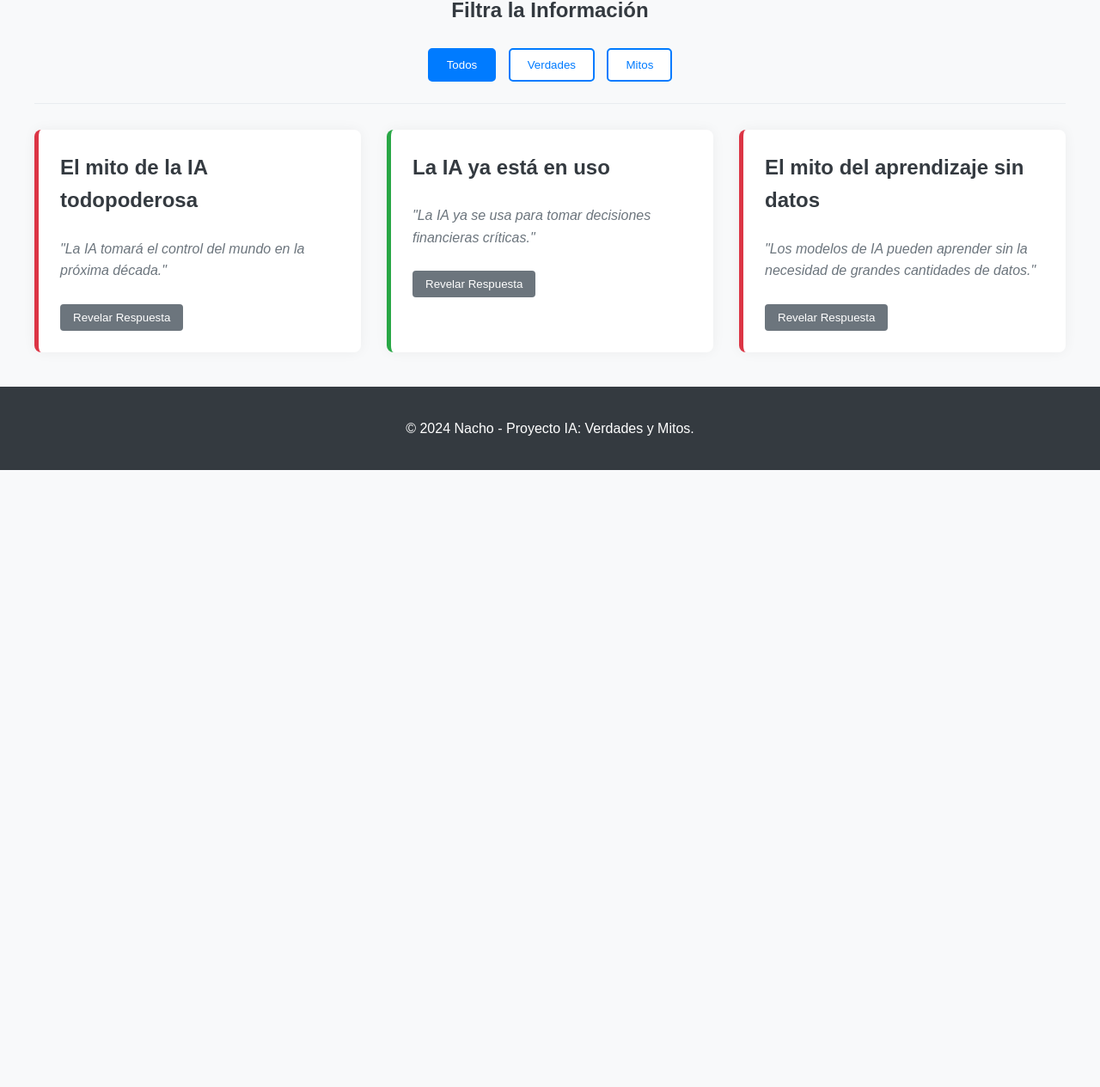
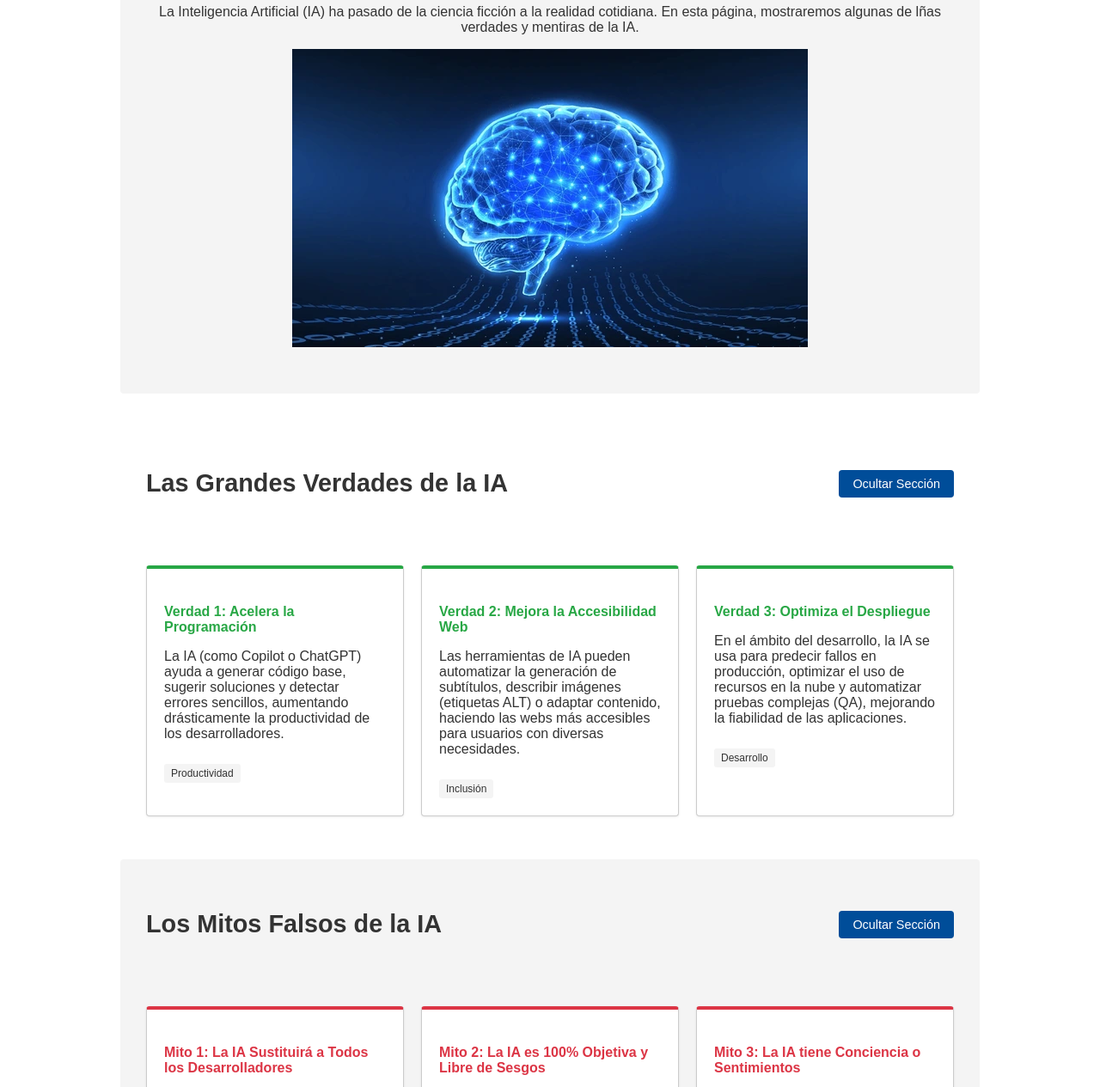
Before and after one commit to slopgom/ia, a website: page index.html in a window 1280 px wide. Shown: the part 263-1528 px from the top of the page at 86% size. Before the commit the page ends 810 px from the top, so only its background shows below. Drawn offline with Linux system fonts and the light colour scheme.

Commit message:
Actualización index.html

```diff
--- a/index.html
+++ b/index.html
@@ -1,66 +1,103 @@
 <!DOCTYPE html>
-<html lang="es">
+<html lang="en">
+
 <head>
     <meta charset="UTF-8">
     <meta name="viewport" content="width=device-width, initial-scale=1.0">
-    <title>IA: Verdades y Mitos</title>
-    <link rel="stylesheet" href="style.css">
-    <link rel="icon" href="pngwing.com.png" type="image/png">
+    <meta name="author" content="Francisco José Jiménez López (Alumno 2º de DAW)">
+    <script src="js/main.js"></script>
+    <link rel="stylesheet" href="css/style.css">
+    <title>IA: Verdades y Mentiras</title>
 </head>
 <body>
-
-    <header>
-        <h1>🤖 IA: Verdades y Mitos</h1>
-        <p>Desmintiendo creencias y explorando la realidad de la Inteligencia Artificial.</p>
+    <header class="main-header">
+        <div>
+            <h1>IA: Verdades y Mentiras</h1>
+        </div>
+        <nav class="main-nav">
+            <ul>
+                <li><a href="#introduccion">Inicio</a></li>
+                <li><a href="#verdades">Verdades</a></li>
+                <li><a href="#mentiras">Mentiras</a></li>
+            </ul>
+        </nav>
     </header>
 
     <main>
-        <section id="filtros">
-            <h2>Filtra la Información</h2>
-            <div class="botones-filtro">
-                <button data-filter="all" class="activo">Todos</button>
-                <button data-filter="verdad">Verdades</button>
-                <button data-filter="mito">Mitos</button>
+
+        <section id="introduccion" class="hero">
+            <h2>El Futuro No es lo que Piensas. Es lo que Sabes.</h2>
+            <p>La Inteligencia Artificial (IA) ha pasado de la ciencia ficción a la realidad cotidiana. En esta página,
+                mostraremos algunas de lñas verdades y mentiras de la IA.</p>
+            <img src="img/ia-cerebro.webp" alt="Imagen de un cerebro digitalizado con tecnología IA">
+        </section>
+
+        <section id="verdades" class="section section-verdades">
+            <div class="section-header">
+                <h3>Las Grandes Verdades de la IA</h3>
+                <button id="verdades-btn" class="btn" onclick="alternarVisibilidad('verdades-list')">Ocultar
+                    Sección</button>
+            </div>
+
+            <div id="verdades-list" class="lista-contenidos">
+
+                <article class="carta">
+                    <h4>Verdad 1: Acelera la Programación</h4>
+                    <p>La IA (como Copilot o ChatGPT) ayuda a generar código base, sugerir soluciones y detectar errores
+                        sencillos, aumentando drásticamente la productividad de los desarrolladores.</p>
+                    <span class="tag">Productividad</span>
+                </article>
+
+                <article class="carta">
+                    <h4>Verdad 2: Mejora la Accesibilidad Web</h4>
+                    <p>Las herramientas de IA pueden automatizar la generación de subtítulos, describir imágenes
+                        (etiquetas ALT)
+                        o adaptar contenido, haciendo las webs más accesibles para usuarios con diversas necesidades.
+                    </p>
+                    <span class="tag">Inclusión</span>
+                </article>
+
+                <article class="carta">
+                    <h4>Verdad 3: Optimiza el Despliegue</h4>
+                    <p>En el ámbito del desarrollo, la IA se usa para predecir fallos en producción, optimizar el uso de
+                        recursos en la nube y automatizar pruebas complejas (QA), mejorando la fiabilidad de las
+                        aplicaciones.</p>
+                    <span class="tag">Desarrollo</span>
+                </article>
             </div>
         </section>
 
-        <section id="contenido">
-            <article class="card mito" data-category="mito">
-                <h3>El mito de la IA todopoderosa</h3>
-                <p class="afirmacion">"La IA tomará el control del mundo en la próxima década."</p>
-                <button class="respuesta-toggle">Revelar Respuesta</button>
-                <div class="respuesta-contenido hidden">
-                    <p class="etiqueta-mito">❌ MITO</p>
-                    <p>**Explicación:** Las IAs actuales son IAs "estrechas" (Narrow AI), diseñadas para tareas específicas (ej. reconocimiento de imágenes). No poseen conciencia, intenciones ni la capacidad de automejora exponencial, lo que desmiente la idea de una singularidad inmediata o toma de control.</p>
-                </div>
-            </article>
+        <section id="mentiras" class="section bg-grey">
+            <div class="section-header">
+                <h3>Los Mitos Falsos de la IA</h3>
+                <button id="mentiras-btn" class="btn" onclick="alternarVisibilidad('mentiras-list')">Ocultar
+                    Sección</button>
+            </div>
 
-            <article class="card verdad" data-category="verdad">
-                <h3>La IA ya está en uso</h3>
-                <p class="afirmacion">"La IA ya se usa para tomar decisiones financieras críticas."</p>
-                <button class="respuesta-toggle">Revelar Respuesta</button>
-                <div class="respuesta-contenido hidden">
-                    <p class="etiqueta-verdad">✅ VERDAD</p>
-                    <p>**Explicación:** Los algoritmos de IA son la base del trading de alta frecuencia, la evaluación de riesgos crediticios y la detección de fraudes. Si bien están supervisados, ejecutan decisiones complejas a velocidades imposibles para humanos.</p>
-                </div>
-            </article>
+            <div id="mentiras-list" class="lista-contenidos">
 
-            <article class="card mito" data-category="mito">
-                <h3>El mito del aprendizaje sin datos</h3>
-                <p class="afirmacion">"Los modelos de IA pueden aprender sin la necesidad de grandes cantidades de datos."</p>
-                <button class="respuesta-toggle">Revelar Respuesta</button>
-                <div class="respuesta-contenido hidden">
-                    <p class="etiqueta-mito">❌ MITO</p>
-                    <p>**Explicación:** La mayoría de los modelos de Aprendizaje Profundo (Deep Learning) son voraces consumidores de datos. Necesitan millones de ejemplos para generalizar y hacer predicciones fiables. Es la calidad y cantidad de datos lo que define su rendimiento.</p>
-                </div>
-            </article>
+                <article class="ia-mito">
+                    <h4>Mito 1: La IA Sustituirá a Todos los Desarrolladores</h4>
+                    <p>Realidad: La IA es una herramienta. Sustituirá tareas repetitivas, pero aumentará la necesidad de
+                        desarrolladores con visión estratégica, que sepan formular problemas y supervisar el código
+                        generado.</p>
+                </article>
+
+                <article class="ia-mito">
+                    <h4>Mito 2: La IA es 100% Objetiva y Libre de Sesgos</h4>
+                    <p>Realidad: La IA es un reflejo de los datos con los que se entrena. Si los datos reflejan sesgos
+                        humanos o históricos, el modelo de IA aprenderá y propagará esos mismos sesgos. La objetividad
+                        debe ser supervisada.</p>
+                </article>
+
+                <article class="ia-mito">
+                    <h4>Mito 3: La IA tiene Conciencia o Sentimientos</h4>
+                    <p>Realidad: La IA opera puramente en base a modelos matemáticos, algoritmos y datos. No tiene
+                        autoconciencia, deseos ni emociones. Sus respuestas son predicciones estadísticas.</p>
+                </article>
+            </div>
         </section>
+
     </main>
-
-    <footer>
-        <p>&copy; 2024 Nacho - Proyecto IA: Verdades y Mitos.</p>
-    </footer>
-
-    <script src="script.js"></script>
 </body>
 </html>
```
